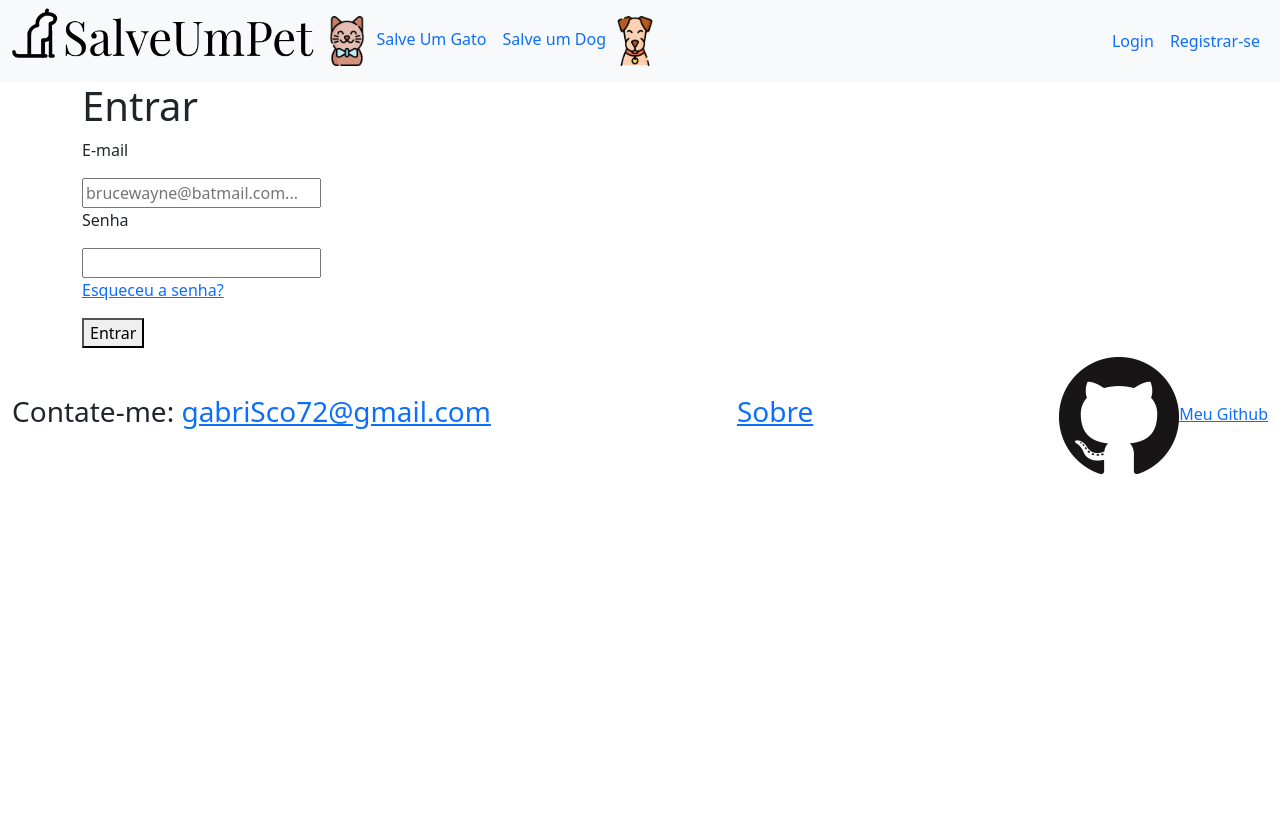
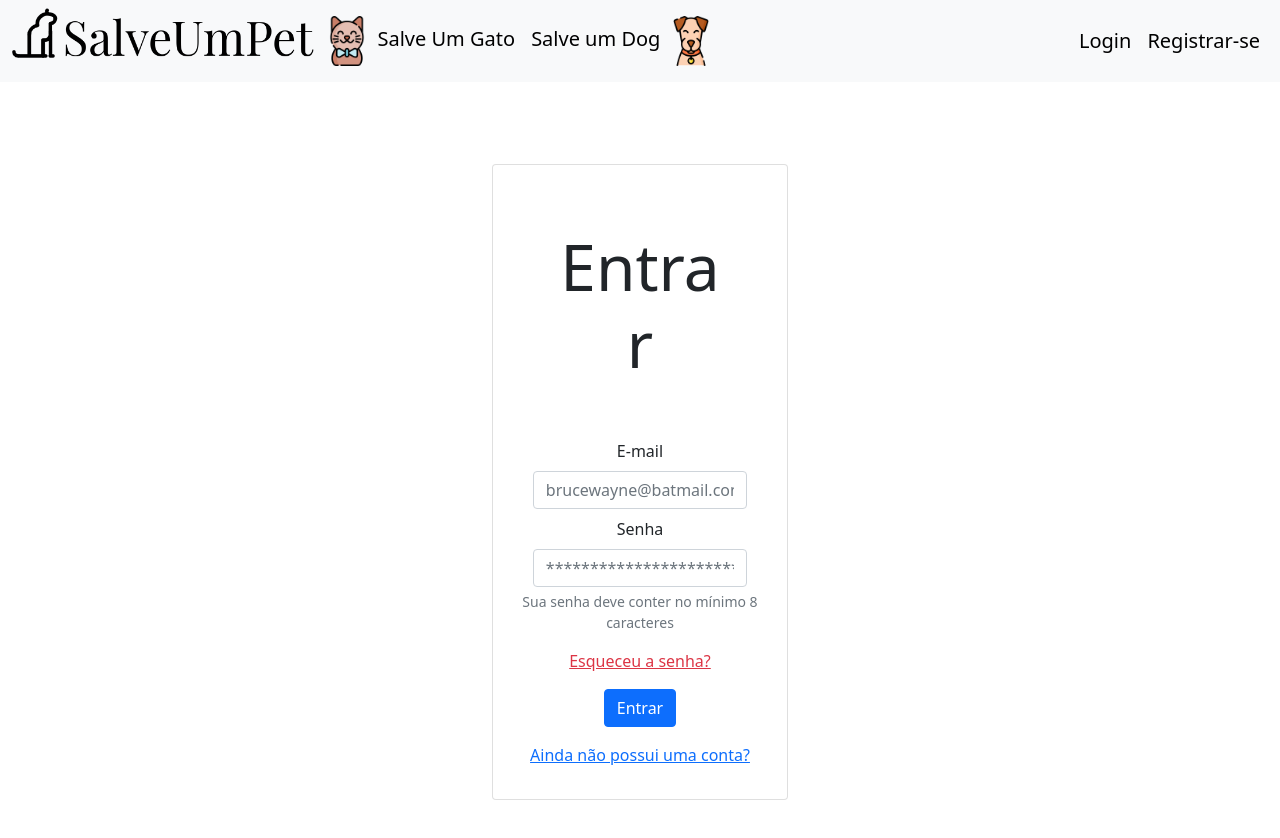
Before and after one commit to GabrielSouzaCosta/SalveUmPet-React-Flask, a React (Create React App) app in the folder client/: page /login in a window 1280 px wide. Shown: the top 838 px of the page. Before the commit the page ends 800 px from the top, so only its background shows below. Built offline with nearby package versions, Linux system fonts and the light colour scheme.

Commit message:
homepage and navbar

```diff
--- a/client/src/App.js
+++ b/client/src/App.js
@@ -12,7 +12,6 @@ function App() {
   return (
     <div>
 
-      <Navbar />
       <BrowserRouter>
         <Routes>
           <Route path='/' element={<Home />} />
@@ -21,7 +20,7 @@ function App() {
           <Route path='/login' element={<Login />} />
         </Routes>
       </BrowserRouter>
-      <Footer />
+
 
     </div>
   )
--- a/client/src/components/Footer.js
+++ b/client/src/components/Footer.js
@@ -5,11 +5,9 @@ function Footer () {
     return (
         <nav className="navbar">
             <div className="container-fluid">
-                <h3>Contate-me: <a href="mailto:gabriSco72@gmail.com" target="_blank">gabriSco72@gmail.com</a></h3>
-                <a href="">
-                    <h3>Sobre</h3>
-                </a>
-                <a href="https://github.com/GabrielSouzaCosta" target="_blank"><img src="assets/images/github.png" alt="" />Meu Github</a>
+                <h3>Contate-me: <a className="text-decoration-none text-black" href="mailto:gabriSco72@gmail.com" target="_blank">gabriSco72@gmail.com</a></h3>
+                <a className="text-decoration-none text-black" href="" ><h3>Sobre</h3></a>
+                <a className="text-decoration-none text-black" href="https://github.com/GabrielSouzaCosta" target="_blank"><img className="img-fluid pe-2" src="assets/images/github.png" alt="" />Meu Github</a>
             </div>
 
         </nav>
--- a/client/src/components/Navbar.js
+++ b/client/src/components/Navbar.js
@@ -1,24 +1,49 @@
 import React from "react"
 
 function Navbar () {
-    return (
-
-        <nav className="navbar navbar-expand-md bg-light">
+    return (<>
+            <nav className="navbar navbar-expand-lg navbar-light bg-light sticky-top w-100">
                 <div className="container-fluid">
-                <ul className="navbar-nav">
-                    <li className="nav-item"><a className="nav-brand" href="/"><img height={"50px"} src="assets/images/logo.png"/></a></li>
-                    <li className="nav-item"><a className="nav-link d-inline-block" href="http://localhost:3000/cats"><img height={"50px"} src="assets/images/cat.png" alt="" /> Salve Um Gato </a></li>
-                    <li className="nav-item"><a className="nav-link d-inline-block" href="http://localhost:3000/dogs">Salve um Dog <img height={"50px"} src="assets/images/dog.png" alt="" /></a></li>
+                    <a className="navbar-brand" href="/"><img height={"45px"} src="assets/images/logo.png"/></a>
+                    <button className="navbar-toggler" type="button" data-bs-toggle="collapse" data-bs-target="#navbarNavAltMarkup" aria-controls="navbarNavAltMarkup" aria-expanded="false" aria-label="Toggle navigation">
+                        <span className="navbar-toggler-icon"></span>
+                    </button>
+                    <div className="collapse navbar-collapse" id="navbarNavAltMarkup">
+                        <ul className="navbar-nav me-sm-auto">
+                            <li className="nav-item"><a className="nav-link fs-5" href="http://localhost:3000/cats"><img height={"50px"} src="assets/images/cat.png" alt="" /> Salve Um Gato </a></li>
+                            <li className="nav-item"><a className="nav-link fs-5" href="http://localhost:3000/dogs">Salve um Dog <img height={"50px"} src="assets/images/dog.png" alt="" /></a></li>
                         </ul>
-                <div className="justify-content-end">
+                        <div className="d-flex">
                             <ul className="navbar-nav" >
-                        <li className="nav-item"><a className="nav-link " href="http://localhost:3000/login">Login</a></li>
-                        <li className="nav-item"><a className="nav-link" href="">Registrar-se</a></li>
+                                <li className="nav-item"><a className="nav-link fs-5" href="http://localhost:3000/login">Login</a></li>
+                                <li className="nav-item"><a className="nav-link fs-5" href="">Registrar-se</a></li>
                             </ul>
                         </div>
                     </div>
+                </div>
             </nav>
+    </>
+
     )
 }
 
+
+// <nav className="navbar navbar-expand-md bg-light sticky-top">
+// <div className="container-fluid">
+//     <a className="navbar-brand" href="/"><img height={"45px"} src="assets/images/logo.png"/></a>
+//     <button className="navbar-toggler" type="button" data-bs-toggle="collapse" data-bs-target="#navbarSupportedContent" aria-controls="navbarSupportedContent" aria-expanded="false" aria-label="Toggle navigation">
+//         <span className="navbar-toggler-icon"></span>
+//     </button>
+//     <div className="collapse navbar-collapse" id="navbarSupportedContent">
+//         <ul className="navbar-nav">
+//             <li className="nav-item"><a className="nav-link d-inline-block text-black fs-5" href="http://localhost:3000/cats"><img className=".d-sm-none .d-md-block" height={"50px"} src="assets/images/cat.png" alt="" /> Salve Um Gato </a></li>
+//             <li className="nav-item"><a className="nav-link d-inline-block text-black fs-5" href="http://localhost:3000/dogs">Salve um Dog <img className=".d-sm-none .d-md-block"  height={"50px"} src="assets/images/dog.png" alt="" /></a></li>
+//         </ul>
+//         <div className="justify-content-end">
+//
+//         </div>
+//     </div>
+// </div>
+// </nav>
+
 export default Navbar;
--- a/client/src/components/pages/Login.js
+++ b/client/src/components/pages/Login.js
@@ -1,19 +1,94 @@
 import React from 'react'
+import Navbar from '../Navbar'
 
 export default function Login() {
   return (
-        <div className="container">
-              <div className="login-card">
-                  <div className="login-form">
-                      <h1>Entrar</h1>
-                      <p>E-mail</p>
-                      <input id="username" type="text" required placeholder="brucewayne@batmail.com..." />
-                          <p>Senha</p>
-                          <input type="password" required />
-                              <p><a href="">Esqueceu a senha?</a></p>
-                              <button type="submit">Entrar</button>
-                          </div>
+        <>
+            <nav className="navbar navbar-expand-md bg-light">
+            <div className="container-fluid">
+                <ul className="navbar-nav">
+                    <li className="nav-item"><a className="nav-brand" href="/"><img height={"50px"} src="assets/images/logo.png"/></a></li>
+                    <li className="nav-item"><a className="nav-link d-inline-block text-black fs-5" href="http://localhost:3000/cats"><img height={"50px"} src="assets/images/cat.png" alt="" /> Salve Um Gato </a></li>
+                    <li className="nav-item"><a className="nav-link d-inline-block text-black fs-5" href="http://localhost:3000/dogs">Salve um Dog <img height={"50px"} src="assets/images/dog.png" alt="" /></a></li>
+                </ul>
+                <div className="justify-content-end">
+                    <ul className="navbar-nav" >
+                        <li className="nav-item"><a className="nav-link text-black fs-5" href="http://localhost:3000/login">Login</a></li>
+                        <li className="nav-item"><a className="nav-link text-black fs-5" href="">Registrar-se</a></li>
+                    </ul>
+                </div>
+            </div>
+            </nav>
+
+
+            <div className="container-fluid vh-100 justify-content-center">
+                <div className="row d-flex justify-content-center align-items-center h-100">
+                    <div className="col-12 col-sm-12 col-lg-3">
+                        <div className="card">
+                                <div class="card-body text-center">
+                                    <h1 className='display-3 p-5' >Entrar</h1>
+                                    <div className='row justify-content-center'>
+                                        <div className="col-8 col-md-12 col-sm-auto col-lg-10">
+                                            <label className="form-label align-self-start" for="email" >E-mail</label>
+                                            <input className='form-control mb-2' type="email" id='email' required placeholder="brucewayne@batmail.com..." />
+                                        </div>
+                                    </div>
+                                    <div className="row justify-content-center">
+                                        <div className='col-8 col-md-12 col-sm-auto col-lg-10'>
+                                            <label className='form-label' for="password">Senha</label>
+                                            <input className='form-control' type="password" id='password' required placeholder='**************************' aria-describedby="passwordHelpBlock"></input>
+                                        </div>
+                                    </div>
+                                    <div id="passwordHelpBlock" class="form-text mb-3">
+                                        Sua senha deve conter no mínimo 8 caracteres
+                                    </div>
+
+
+                                    <p><a className="py-3 link-danger" href="">Esqueceu a senha?</a></p>
+                                    <p><button className='btn btn-primary' type="submit">Entrar</button></p>
+                                    <p><a className="pt-3 link-primary mb-5" href="" >Ainda não possui uma conta?</a></p>
+                                </div>
                         </div>
+                  </div>
               </div>
+          </div>
+
+
+
+
+
+        </>
               )
               }
+
+
+
+
+
+// <div className="container-fluid vh-100 justify-content-center">
+//                 <div className="row d-flex justify-content-center align-items-center h-100">
+//                     <div className="col-12 col-md-8 col-lg-3 col-xl-5">
+//                         <div className="card">
+//                                 <div class="card-body text-center">
+//                                     <h1 className='display-3 p-5' >Entrar</h1>
+//                                     <div className='row'>
+//                                         <label className="form-label align-self-start" for="email" >E-mail</label>
+//                                         <input className='form-control mb-2' type="email" id='email' required placeholder="brucewayne@batmail.com..." />
+//                                     </div>
+//                                     <div className="row col-9">
+//                                         <label className='form-label' for="password">Senha</label>
+//                                         <input className='form-control' type="password" id='password' required placeholder='**************************' aria-describedby="passwordHelpBlock"></input>
+//                                     </div>
+//                                     <div id="passwordHelpBlock" class="form-text mb-3">
+//                                         Sua senha deve conter no mínimo 8 caracteres
+//                                     </div>
+
+
+//                                     <p><a className="py-3 link-danger" href="">Esqueceu a senha?</a></p>
+//                                     <p><button className='btn btn-primary' type="submit">Entrar</button></p>
+//                                     <p><a className="pt-3 link-primary mb-5" href="" >Ainda não possui uma conta?</a></p>
+//                                 </div>
+//                         </div>
+//                   </div>
+//               </div>
+//           </div>
--- a/client/src/index.js
+++ b/client/src/index.js
@@ -1,4 +1,5 @@
 import 'bootstrap/dist/css/bootstrap.min.css';
+import 'bootstrap/dist/js/bootstrap.bundle'
 import './App.Scss';
 import React from 'react';
 import ReactDOM from 'react-dom';
```
Also changed, not shown: client/src/components/pages/Home.js (+17 -12 lines), 1 other file (tests, documents, lock files or other folders). Lines whose indentation alone changed are shown as unchanged.
